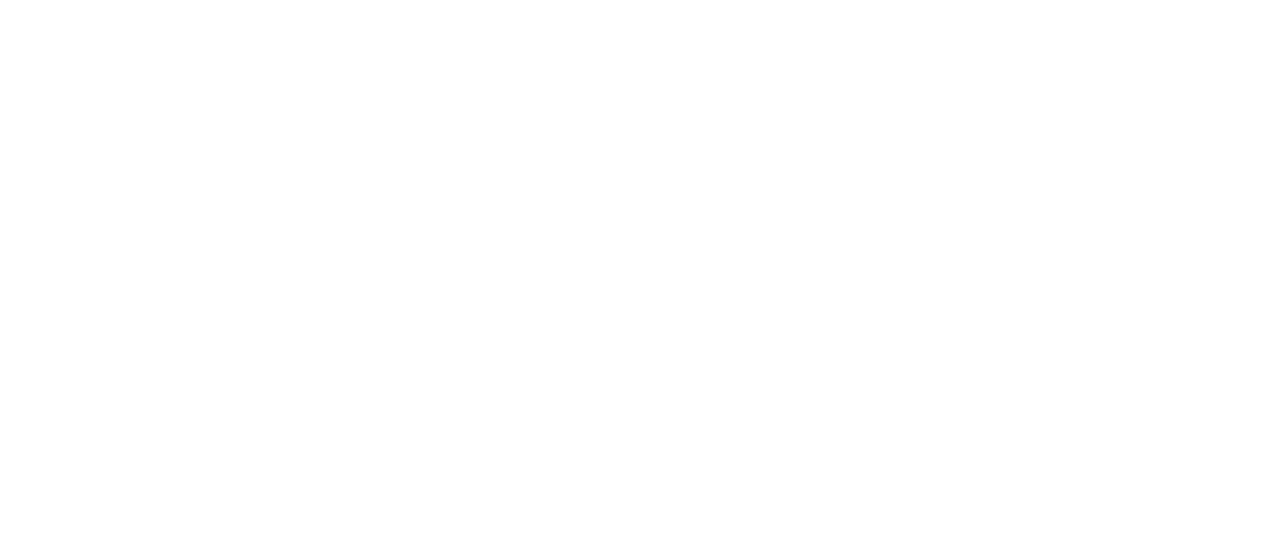
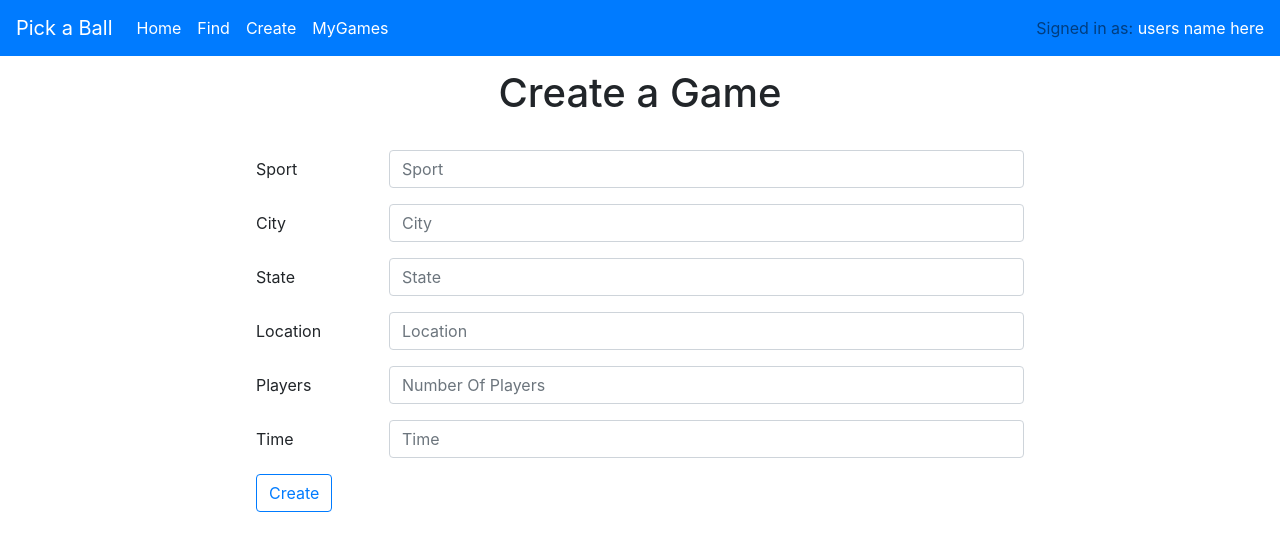
Before and after one commit to garyliggins/pick-a-ball, a React (Create React App) app in the folder client/: page /createGame in a window 1280 px wide. Shown: the top 550 px of the page. Built offline with nearby package versions, Linux system fonts and the light colour scheme.

Commit message:
styling and naviagtion for create component

```diff
--- a/client/src/App.js
+++ b/client/src/App.js
@@ -5,6 +5,8 @@
 // componetns
 import Home from "./components/Home";
 import FindGameComp from "./components/FindGameComp";
+import CreateComp from "./components/CreateComp";
+
 
 function App() {
   return (
@@ -12,6 +14,7 @@
       <Router>
         <Home path="/" />
         <FindGameComp path="/findGame" />
+        <CreateComp path="/createGame" />
       </Router>
     </div>
   );
--- /dev/null
+++ b/client/src/components/CreateComp.jsx
@@ -0,0 +1,73 @@
+import React from "react";
+import { Form, Row, Col, InputGroup, Button } from "react-bootstrap";
+import NavbarComp from "./NavbarComp";
+
+const CreateComp = () => {
+  return (
+    <div>
+      <NavbarComp />
+      <h1 className="create-top">Create a Game</h1>
+      <div className="contianer from form-comp-container">
+        <Form>
+            {/* sport */}
+          <Form.Group as={Row}>
+            <Form.Label column sm="2">
+              Sport
+            </Form.Label>
+            <Col sm="10">
+            <Form.Control size="md" type="text" placeholder="Sport" />
+            </Col>
+          </Form.Group>
+          {/* City */}
+          <Form.Group as={Row}>
+            <Form.Label column sm="2">
+              City
+            </Form.Label>
+            <Col sm="10">
+            <Form.Control size="md" type="text" placeholder="City" />
+            </Col>
+          </Form.Group>
+          {/* State */}
+          <Form.Group as={Row}>
+            <Form.Label column sm="2">
+              State
+            </Form.Label>
+            <Col sm="10">
+            <Form.Control size="md" type="text" placeholder="State" />
+            </Col>
+          </Form.Group>
+          {/* Location */}
+          <Form.Group as={Row}>
+            <Form.Label column sm="2">
+              Location
+            </Form.Label>
+            <Col sm="10">
+            <Form.Control size="md" type="text" placeholder="Location" />
+            </Col>
+          </Form.Group>
+          {/* players */}
+          <Form.Group as={Row}>
+            <Form.Label column sm="2">
+              Players
+            </Form.Label>
+            <Col sm="10">
+            <Form.Control size="md" type="text" placeholder="Number Of Players" />
+            </Col>
+          </Form.Group>
+          {/* Time */}
+          <Form.Group as={Row}>
+            <Form.Label column sm="2">
+              Time
+            </Form.Label>
+            <Col sm="10">
+            <Form.Control size="md" type="text" placeholder="Time" />
+            </Col>
+          </Form.Group>
+          <Button variant="outline-primary">Create</Button>{' '}
+        </Form>
+      </div>
+    </div>
+  );
+};
+
+export default CreateComp;
--- a/client/src/components/NavbarComp.jsx
+++ b/client/src/components/NavbarComp.jsx
@@ -38,6 +38,7 @@
                 Find
               </Nav.Link>
             </Link>
+            <Link to="/createGame">
               <Nav.Link
                 href="#link"
                 className="navItem"
@@ -45,6 +46,7 @@
               >
                 Create
               </Nav.Link>
+            </Link>
             <Nav.Link
               href="#link"
               className="navItem"
--- /dev/null
+++ b/client/src/styles/_create.scss
@@ -0,0 +1,11 @@
+.form-comp-container{
+    margin-top: 2%;
+    margin: 0 auto;
+    width: 60%;
+}
+
+.create-top{
+    text-align: center;
+    margin-top: 1%;
+    padding-bottom: 2%;
+}
--- a/client/src/styles/app.scss
+++ b/client/src/styles/app.scss
@@ -8,3 +8,4 @@
 // import sub files
 @import "./home";
 @import "./find";
+@import "./create";
```
Lines whose indentation alone changed are shown as unchanged.
